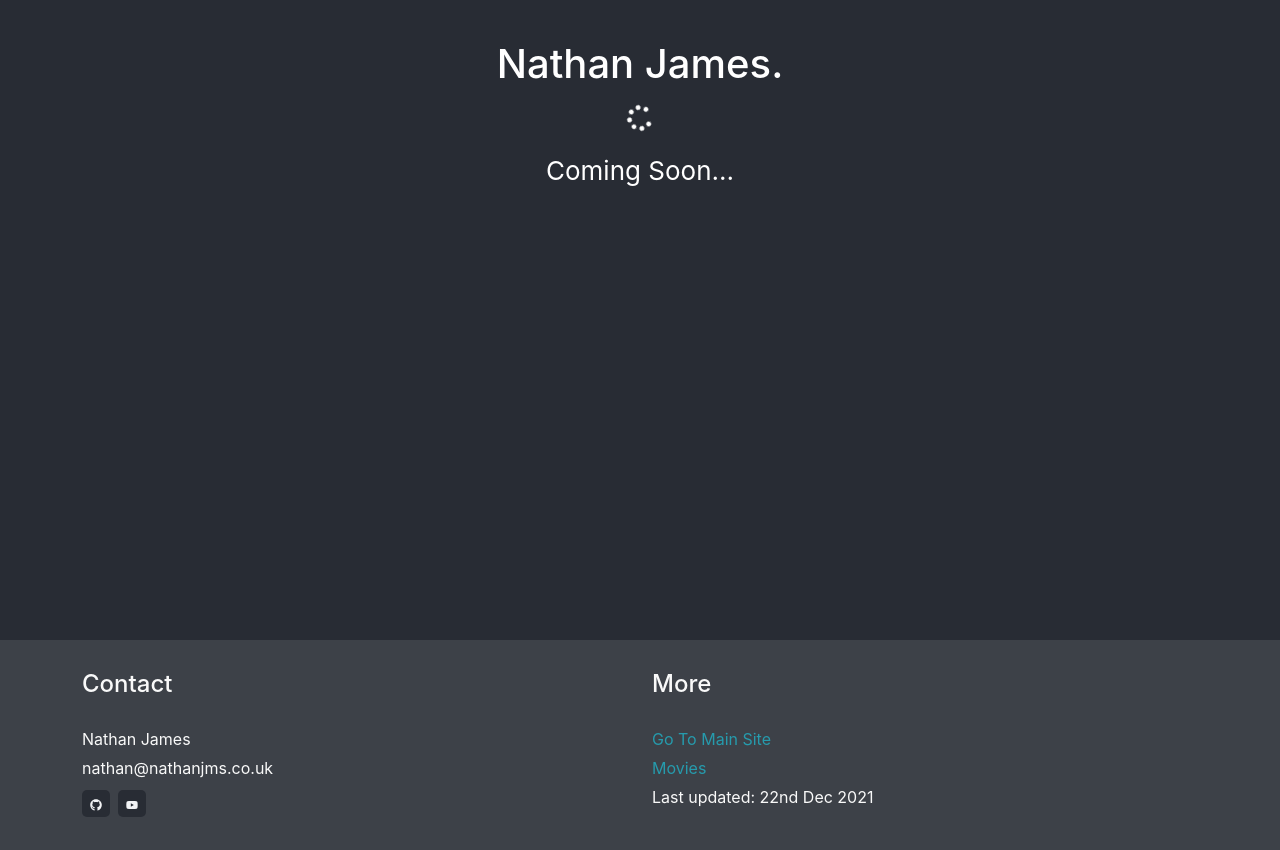
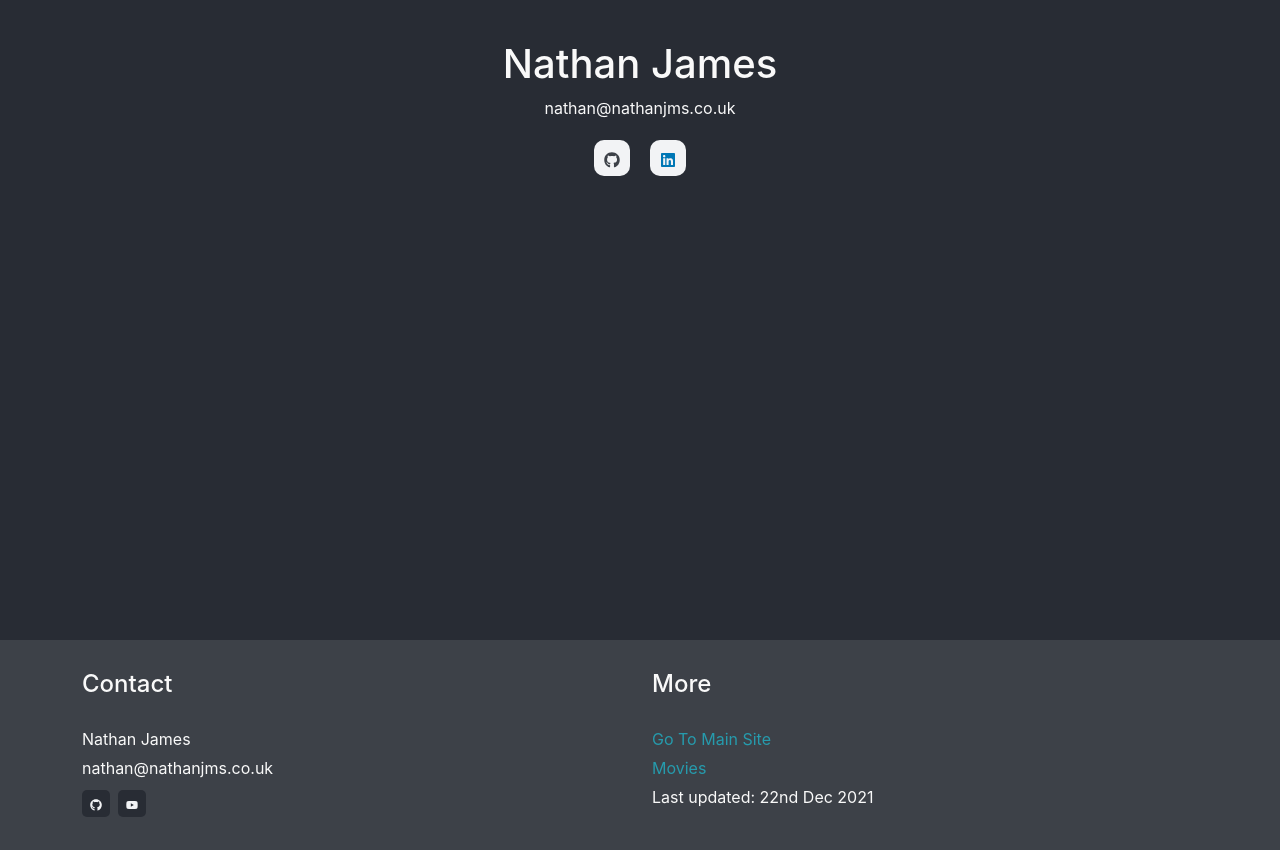
Before and after one commit to Nathanjms/nathanjms-tools, a React (Create React App) app: page / in a window 1280 px wide. Built offline with nearby package versions, Linux system fonts and the light colour scheme.

Commit message:
Swipe (most of) `Home` component from nathanjms-website

```diff
--- a/src/components/App.tsx
+++ b/src/components/App.tsx
@@ -2,18 +2,13 @@ import React from "react";
 import "../css/App.css";
 import { FaSpinner } from "react-icons/fa";
 import Footer from "./global/Footer";
+import Home from "./main/Home";
 
 function App() {
   return (
     <React.Fragment>
       <div className="wrapper">
-        <header className="App-header">
-          <h1>Nathan James.</h1>
-          <p>
-            <FaSpinner className="spinner" />
-          </p>
-          <p>Coming Soon...</p>
-        </header>
+        <Home />
       </div>
       <Footer />
     </React.Fragment>
--- /dev/null
+++ b/src/components/main/Home.tsx
@@ -0,0 +1,29 @@
+import React from "react";
+import { Container } from "react-bootstrap";
+import { FaGithub, FaLinkedin } from "react-icons/fa";
+
+function Home() {
+  return (
+    <Container>
+      <div className="intro-section">
+        <div>
+          <h1>Nathan James</h1>
+          <p>nathan@nathanjms.co.uk</p>
+          <div style={{ paddingTop: "10px" }}>
+            <a className="button-logos" href="https://github.com/Nathanjms/">
+              <FaGithub />
+            </a>
+            <a
+              className="button-logos"
+              href="https://www.linkedin.com/in/nathan-jms/"
+            >
+              <FaLinkedin id="linkedin" color="#0077B5" />
+            </a>
+          </div>
+        </div>
+      </div>
+    </Container>
+  );
+}
+
+export default Home;
--- a/src/css/App.css
+++ b/src/css/App.css
@@ -49,6 +49,9 @@ a:hover {
 
 body {
   background-color: var(--darkBackground);
+  min-height: 50vh;
+  color: #f9f9f9;
+  text-align: center;
 }
 
 .App-link {
@@ -93,10 +96,28 @@ body {
   background-color: white;
 }
 
-.footerLogos:hover>svg {
-  color:var(--greyBackground)!important;
+.footerLogos:hover > svg {
+  color: var(--greyBackground) !important;
 }
 
 .footerList li {
   margin-bottom: 5px;
 }
+
+.button-logos {
+  color: var(--greyBackground);
+  padding: 8px 10px 8px 10px;
+  border-radius: 10px;
+  background: #f2f3f5;
+  margin-left: 10px;
+  margin-right: 10px;
+}
+
+.button-logos:hover {
+  color: white;
+  background-color: var(--primary);
+}
+
+.button-logos:hover>svg {
+  color:white!important;
+}
```
